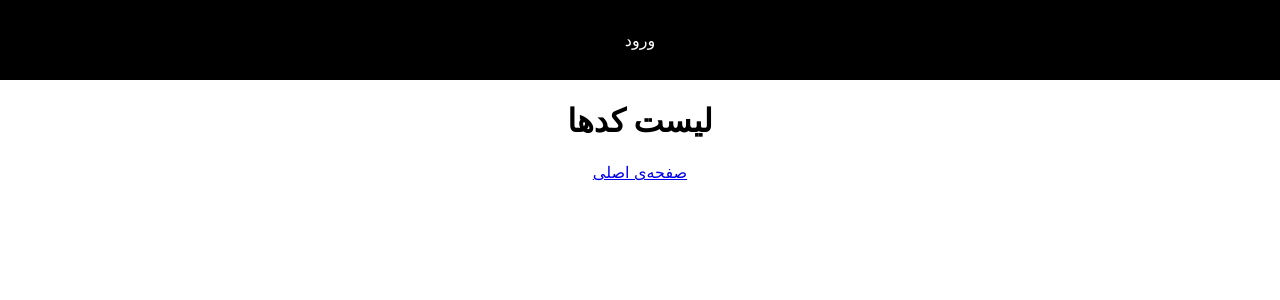
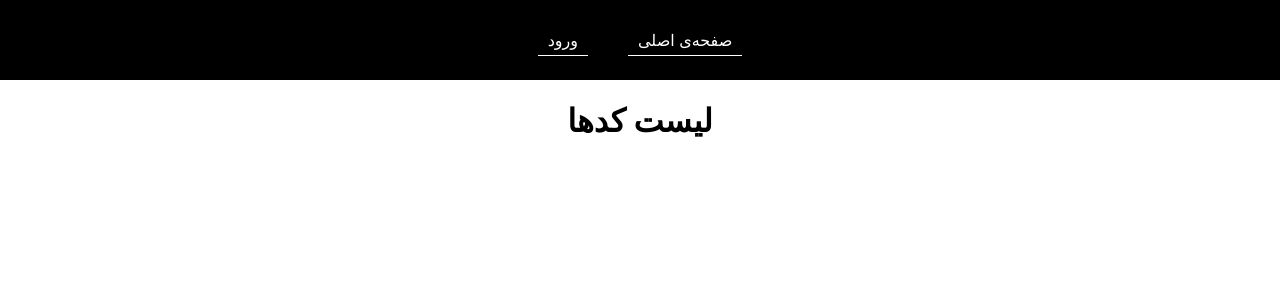
Before and after one commit to IIIphr/se_front_prj, a React (Create React App) app: page /list in a window 1280 px wide. Shown: the top 300 px of the page. Built offline with nearby package versions, Linux system fonts and the light colour scheme.

Commit message:
Added some style to navbar buttons

```diff
--- a/src/List.js
+++ b/src/List.js
@@ -9,7 +9,6 @@ function List() {
       <Navbar />
       <div className='list_root'>
         <h1>لیست کدها</h1>
-        <Link to='/'>صفحه‌ی اصلی</Link>
       </div>
     </Fragment>
   );
--- a/src/Login.js
+++ b/src/Login.js
@@ -47,7 +47,6 @@ function Login() {
           navigate('/');
         }}>ورود</button>
         <Link to='/signup'>ثبت نام</Link>
-        <Link to='/'>صفحه‌ی اصلی</Link>
       </div>
     </Fragment>
   );
--- a/src/Navbar.css
+++ b/src/Navbar.css
@@ -17,8 +17,10 @@
     direction: rtl;
     text-decoration: none;
     padding: 5px 10px;
-    border-radius: 10px;
+    margin: 0px 20px;
+    border-bottom: 1px solid white;
 }
 .navbar_link:hover{
     background-color: grey;
+    border-bottom: 5px solid white;
 }
--- a/src/Navbar.js
+++ b/src/Navbar.js
@@ -23,6 +23,7 @@ function Navbar(){
 
     return (
         <div className='navbar_root'>
+            <Link className='navbar_link' to='/'>صفحه‌ی اصلی</Link>
             {user_type == null ?
             <Link className='navbar_link' to='/login'>ورود</Link> :
             <Link className='navbar_link' to='/profile'>سلام {user_f_name}!</Link>}
--- a/src/Profile.js
+++ b/src/Profile.js
@@ -33,7 +33,6 @@ function Profile() {
           removeCookie('user_type');
           navigate('/');
         }}>خروج</button>
-        <Link to='/'>صفحه‌ی اصلی</Link>
       </div>
     </Fragment>
   );
--- a/src/Signup.js
+++ b/src/Signup.js
@@ -9,7 +9,6 @@ function Signup() {
       <Navbar />
       <div className='login_root'>
         <h1>ثبت نام</h1>
-        <Link to='/'>صفحه‌ی اصلی</Link>
       </div>
     </Fragment>
   );
--- a/src/index.css
+++ b/src/index.css
@@ -23,3 +23,7 @@ p{
 .ltr{
   direction: ltr;
 }
+
+*{
+  transition-duration: 0.2s;
+}
```
